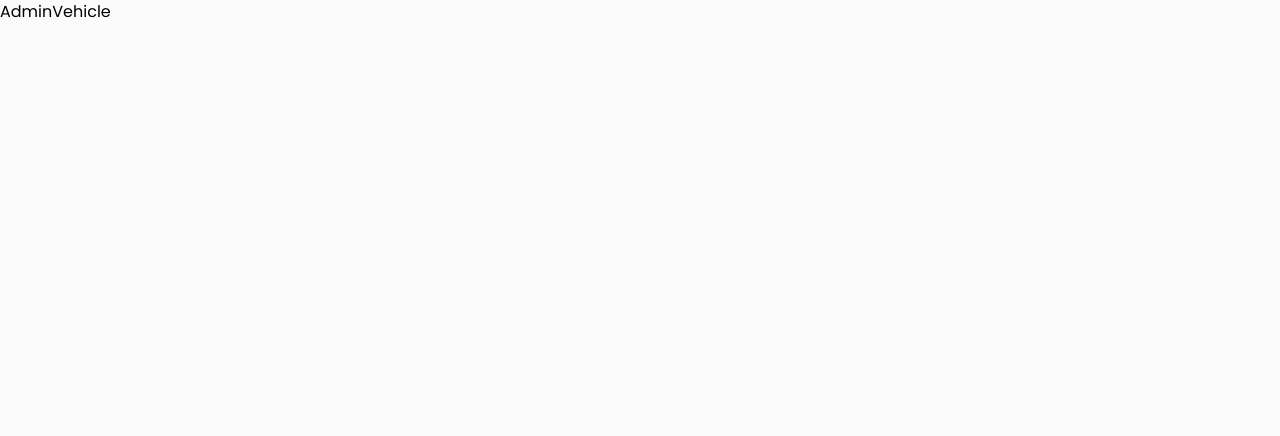
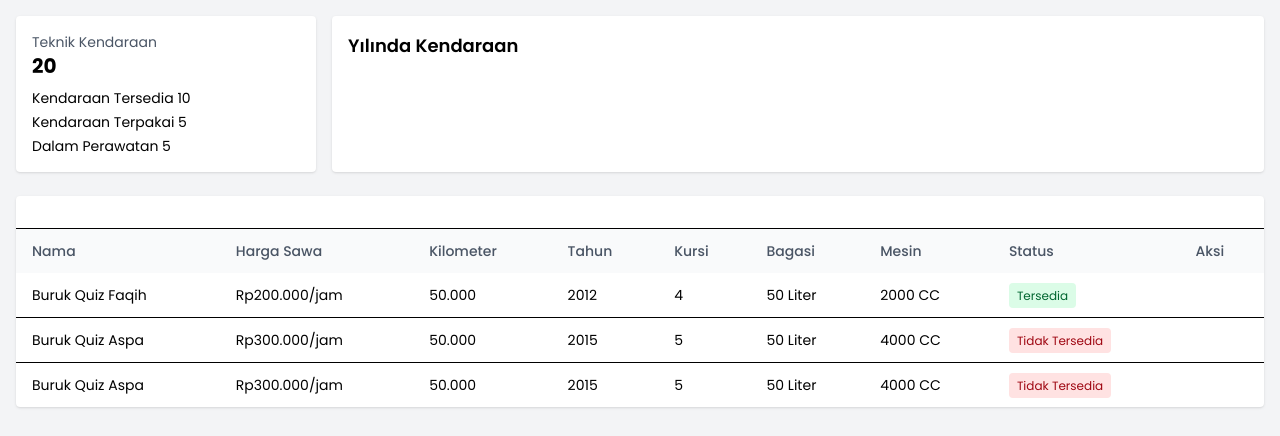
Before and after one commit to Gaskuy-id/Gaskuy-web, a React (Vite) app in the folder frontend/gaskuy/: page /admin-vehicle in a window 1280 px wide. Shown: the top 436 px of the page. Built offline with nearby package versions, Linux system fonts and the light colour scheme.

Commit message:
fix navbar + structure adminvehicle

```diff
--- a/frontend/gaskuy/src/components/Layout/Navbar.jsx
+++ b/frontend/gaskuy/src/components/Layout/Navbar.jsx
@@ -10,13 +10,30 @@ const Navbar = () => {
 
   const handleNavClick = (to, isContact) => (e) => {
     e.preventDefault();
+
     if (isContact) {
-      const contactSection = document.getElementById("contact");
-      if (contactSection) {
-        contactSection.scrollIntoView({ behavior: "smooth" });
+      if (location.pathname !== "/home") {
+        // 1) pindah dulu
+        navigate("/home");
+        // 2) polling tiap 100ms, maksimal 50 kali (5 detik)
+        let attempts = 0;
+        const maxAttempts = 50;
+        const pollScroll = setInterval(() => {
+          const section = document.getElementById("contact");
+          if (section) {
+            section.scrollIntoView({ behavior: "smooth" });
+            clearInterval(pollScroll);
+          } else if (++attempts >= maxAttempts) {
+            clearInterval(pollScroll);
+          }
+        }, 100);
+      } else {
+        // sudah di /home → langsung scroll
+        const section = document.getElementById("contact");
+        if (section) section.scrollIntoView({ behavior: "smooth" });
       }
     } else {
-      // If already on the target route, scroll to top
+      // normal nav untuk Home/Booking
       if (location.pathname === to) {
         window.scrollTo({ top: 0, behavior: "smooth" });
       } else {
@@ -24,11 +41,10 @@ const Navbar = () => {
       }
     }
 
-    // Close mobile menu if open
-    if (isOpen) {
-      setIsOpen(false);
-    }
+    // tutup mobile menu kalau perlu
+    if (isOpen) setIsOpen(false);
   };
+
 
   const menuItems = [
     { label: "Home", to: "/home" },
--- a/frontend/gaskuy/src/pages/Dashboard/AdminVehicle.jsx
+++ b/frontend/gaskuy/src/pages/Dashboard/AdminVehicle.jsx
@@ -1,9 +1,113 @@
-import React from 'react'
+import React, { useState } from 'react';
 
 const AdminVehicle = () => {
+  const [searchTerm, setSearchTerm] = useState('');
+  const [location, setLocation] = useState('Jakarta');
+
+  // Sample data adjusted to match reference
+  const vehicles = [
+    { id: 1, name: 'Buruk Quiz Faqih', rentPrice: 'Rp200.000/jam', kilometers: '50.000', year: '2012', seats: '4', luggage: '50 Liter', engine: '2000 CC', status: 'Tersedia' },
+    { id: 2, name: 'Buruk Quiz Aspa', rentPrice: 'Rp300.000/jam', kilometers: '50.000', year: '2015', seats: '5', luggage: '50 Liter', engine: '4000 CC', status: 'Tidak Tersedia' },
+    { id: 3, name: 'Buruk Quiz Aspa', rentPrice: 'Rp300.000/jam', kilometers: '50.000', year: '2015', seats: '5', luggage: '50 Liter', engine: '4000 CC', status: 'Tidak Tersedia' },
+  ];
+
+  // Filter vehicles based on search term
+  const filteredVehicles = vehicles.filter(vehicle =>
+    vehicle.name.toLowerCase().includes(searchTerm.toLowerCase())
+  );
+
+  // Vehicle stats
+  const stats = {
+    total: 20,
+    available: 10,
+    inUse: 5,
+    maintenance: 5
+  };
+
   return (
-    <div>AdminVehicle</div>
-  )
-}
+    <div className="flex h-screen bg-gray-100">
+      {/* Sidebar remains unchanged */}
 
-export default AdminVehicle
+      {/* Main Content */}
+      <div className="flex-1 flex flex-col overflow-hidden">
+        {/* Header remains unchanged */}
+
+        {/* Main Content Area */}
+        <main className="flex-1 overflow-y-auto bg-gray-100 p-4">
+          {/* Stats Cards - Updated titles */}
+          <div className="grid grid-cols-1 md:grid-cols-4 gap-4 mb-6">
+            <div className="bg-white p-4 rounded shadow">
+              {/* Icon and content */}
+              <p className="text-sm text-gray-600">Teknik Kendaraan</p>
+              <p className="text-xl font-bold">{stats.total}</p>
+              <div className="mt-2 space-y-1">
+                <p className="text-sm">Kendaraan Tersedia {stats.available}</p>
+                <p className="text-sm">Kendaraan Terpakai {stats.inUse}</p>
+                <p className="text-sm">Dalam Perawatan {stats.maintenance}</p>
+              </div>
+            </div>
+
+            {/* Removed redundant stats cards */}
+
+            {/* Year Filter Section */}
+            <div className="bg-white p-4 rounded shadow col-span-3">
+              <h3 className="text-lg font-semibold mb-4">Yılında Kendaraan</h3>
+              {/* Year filter content */}
+            </div>
+          </div>
+
+          {/* Table Section - Adjusted headers */}
+          <div className="bg-white rounded shadow">
+            <div className="p-4 flex justify-between items-center border-b">
+              <div></div>
+              <div className="flex items-center gap-4">
+                {/* Add vehicle button and search remain unchanged */}
+              </div>
+            </div>
+
+            <div className="overflow-x-auto">
+              <table className="w-full">
+                <thead>
+                  <tr className="bg-gray-50">
+                    <th className="px-4 py-3 text-left text-sm font-medium text-gray-600">Nama</th>
+                    <th className="px-4 py-3 text-left text-sm font-medium text-gray-600">Harga Sawa</th>
+                    <th className="px-4 py-3 text-left text-sm font-medium text-gray-600">Kilometer</th>
+                    <th className="px-4 py-3 text-left text-sm font-medium text-gray-600">Tahun</th>
+                    <th className="px-4 py-3 text-left text-sm font-medium text-gray-600">Kursi</th>
+                    <th className="px-4 py-3 text-left text-sm font-medium text-gray-600">Bagasi</th>
+                    <th className="px-4 py-3 text-left text-sm font-medium text-gray-600">Mesin</th>
+                    <th className="px-4 py-3 text-left text-sm font-medium text-gray-600">Status</th>
+                    <th className="px-4 py-3 text-left text-sm font-medium text-gray-600">Aksi</th>
+                  </tr>
+                </thead>
+                <tbody className="divide-y">
+                  {filteredVehicles.map((vehicle) => (
+                    <tr key={vehicle.id}>
+                      <td className="px-4 py-3 text-sm">{vehicle.name}</td>
+                      <td className="px-4 py-3 text-sm">{vehicle.rentPrice}</td>
+                      <td className="px-4 py-3 text-sm">{vehicle.kilometers}</td>
+                      <td className="px-4 py-3 text-sm">{vehicle.year}</td>
+                      <td className="px-4 py-3 text-sm">{vehicle.seats}</td>
+                      <td className="px-4 py-3 text-sm">{vehicle.luggage}</td>
+                      <td className="px-4 py-3 text-sm">{vehicle.engine}</td>
+                      <td className="px-4 py-3 text-sm">
+                        <span className={`px-2 py-1 rounded text-xs ${vehicle.status === 'Tersedia' ? 'bg-green-100 text-green-800' : 'bg-red-100 text-red-800'}`}>
+                          {vehicle.status}
+                        </span>
+                      </td>
+                      <td className="px-4 py-3 text-sm">
+                        {/* Action buttons remain unchanged */}
+                      </td>
+                    </tr>
+                  ))}
+                </tbody>
+              </table>
+            </div>
+          </div>
+        </main>
+      </div>
+    </div>
+  );
+};
+
+export default AdminVehicle;
```
